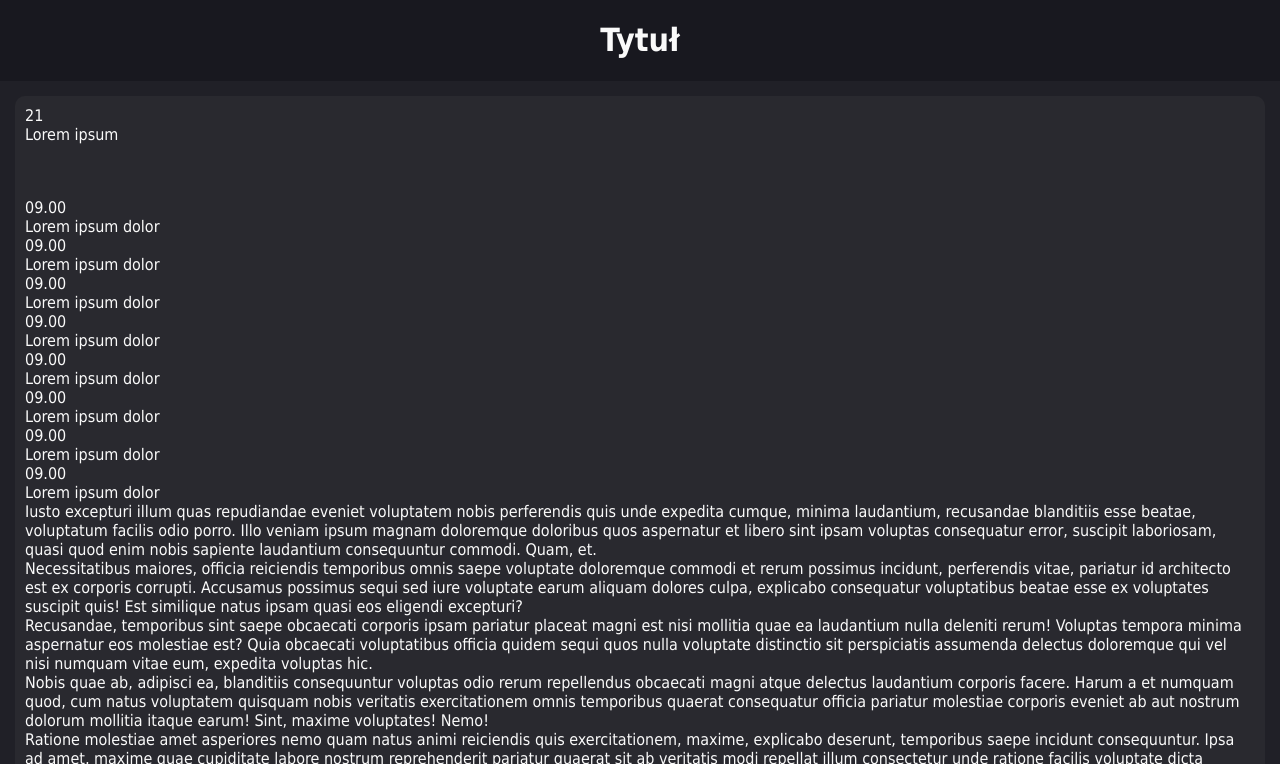
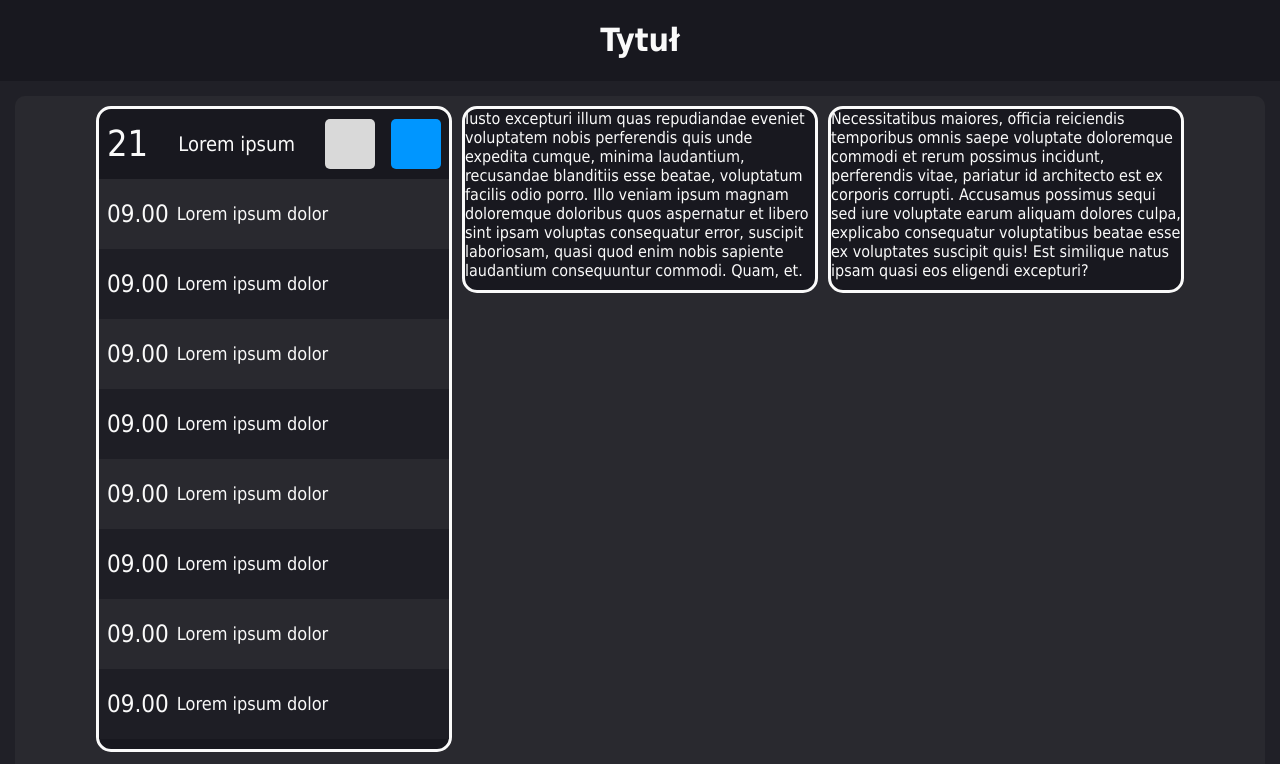
Before and after one commit to Stefankow20p/planner, a website: page public/index.html in a window 1280 px wide. Shown: the top 764 px of the page. Drawn offline with Linux system fonts and the light colour scheme.

Commit message:
Testing database

```diff
--- a/public/style/style.css
+++ b/public/style/style.css
@@ -34,10 +34,84 @@ main {
 main .main {
   flex-grow: 1;
   align-self: stretch;
+  display: flex;
+  flex-flow: row wrap;
+  align-items: flex-start;
+  justify-content: center;
+  row-gap: 15px;
+  column-gap: 10px;
   background-color: #29292F;
   margin: 15px;
   border-radius: 10px;
   padding: 10px;
+}
+main .main .day {
+  background-color: #18181F;
+  border: 3px solid #fafafa;
+  height: fit-content;
+  width: 350px;
+  border-radius: 15px;
+  padding-bottom: 10px;
+}
+main .main .day .header {
+  height: 70px;
+  display: flex;
+  flex-flow: row nowrap;
+  justify-content: flex-start;
+  align-items: center;
+}
+main .main .day .header .date {
+  margin: 0 8px;
+  font-size: 36px;
+}
+main .main .day .header .title {
+  flex-grow: 1;
+  font-size: 20px;
+  text-align: center;
+}
+main .main .day .header .icon {
+  margin: 0 8px;
+  border-radius: 5px;
+  transition: 0.5s;
+}
+main .main .day .header .icon:hover {
+  transform: scale(115%);
+  transition: 0.5s;
+}
+main .main .day .header .icon-show-more {
+  background-color: #D9D9D9;
+}
+main .main .day .header .icon-edit {
+  background-color: #0096FF;
+}
+main .main .day .records {
+  width: 100%;
+  display: flex;
+  flex-flow: column nowrap;
+  justify-content: flex-start;
+  align-items: center;
+}
+main .main .day .records .record:nth-child(2n+0) {
+  background-color: #1E1E25;
+}
+main .main .day .records .record:nth-child(2n+1) {
+  background-color: #29292F;
+}
+main .main .day .records .record {
+  height: 70px;
+  width: 100%;
+  display: flex;
+  flex-flow: row nowrap;
+  justify-content: flex-start;
+  align-items: center;
+}
+main .main .day .records .record .time {
+  margin: 0 8px;
+  font-size: 24px;
+}
+main .main .day .records .record .name {
+  font-size: 18px;
+  flex-grow: 1;
 }
 
 footer {
```
Also changed, not shown: app.js (+20 -0 lines), README.md, 1 other file.
